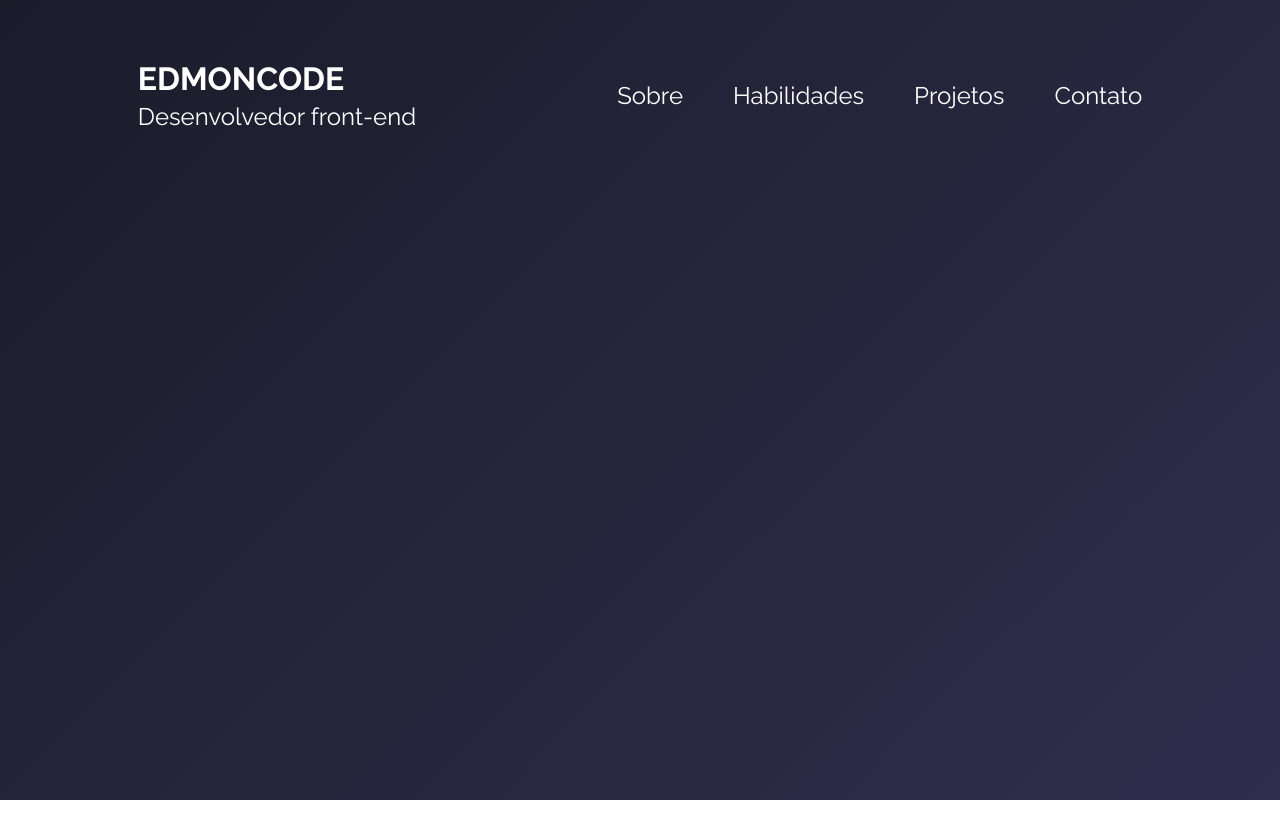
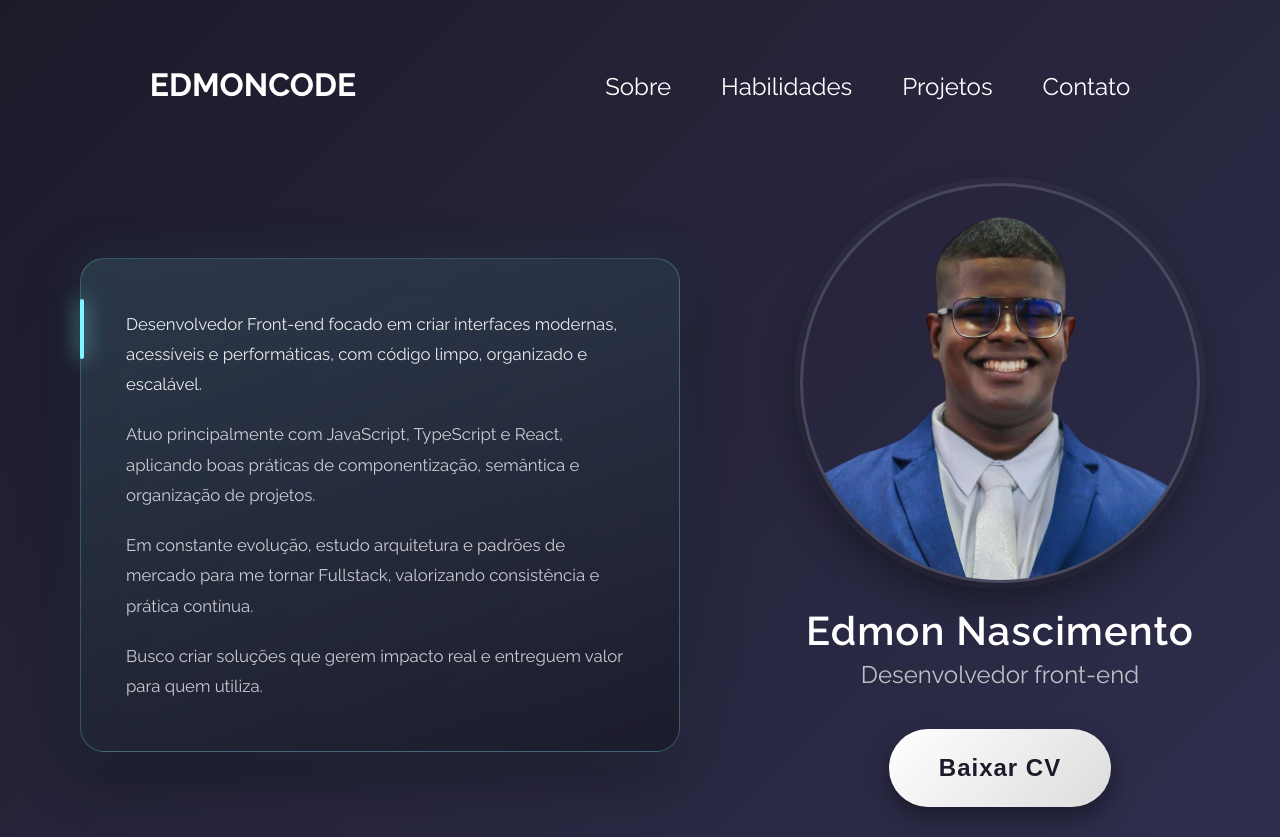
Before and after one commit to Edmon-Nascimento/Portfolio-Edmoncode, a React (Vite) app: page / in a window 1280 px wide. Before the commit the page ends 800 px from the top, so only its background shows below. Built offline with nearby package versions, Linux system fonts and the light colour scheme.

Commit message:
feat: add section about on home page

```diff
--- a/src/components/header/header.module.css
+++ b/src/components/header/header.module.css
@@ -64,12 +64,21 @@ img.inactive{
     pointer-events: auto;
 }
 
-aside{
-    background-color: rgba(127, 246, 255, 0.35);
-    backdrop-filter: blur(10px);
+aside {
+    background: linear-gradient(
+        180deg,
+        rgba(127, 246, 255, 0.18) 0%,
+        rgba(20, 25, 40, 0.85) 100%
+    );
 
-    width: 50vw;
-    height: 100dvh;
+    backdrop-filter: blur(20px);
+    -webkit-backdrop-filter: blur(20px);
+
+    border-left: 1px solid rgba(127, 246, 255, 0.25);
+
+    width: 75vw;
+    max-width: 380px;
+    height: 100vh;
 
     position: fixed;
     right: 0;
@@ -80,35 +89,67 @@ aside{
     opacity: 0;
     pointer-events: none;
 
-    transition: transform .4s ease, opacity .3s ease;
+    padding: 60px 30px;
+
+    box-shadow:
+        -10px 0 40px rgba(127, 246, 255, 0.25);
+
+    transition: transform .45s cubic-bezier(.77,0,.18,1),
+                opacity .3s ease;
 }
 
-aside.active{
+aside.active {
     transform: translateX(0);
     opacity: 1;
     pointer-events: auto;
 
     display: flex;
-    flex-flow: column;
-    gap: 30px;
-    padding-left: 20px;
+    flex-direction: column;
+    gap: 40px;
 }
 
-aside .menuBtn{
-    margin-top: 60px;
+aside .menuBtn {
     width: 50px;
+    margin-bottom: 40px;
+}
+aside a {
+    position: relative;
+    text-decoration: none;
+    font-size: 1.4rem;
+    font-weight: 600;
+    color: rgba(255,255,255,0.85);
+    letter-spacing: 2px;
+    text-transform: uppercase;
+
+    transition: color .3s ease, transform .3s ease;
 }
 
-aside a{
-    text-decoration: none;
-    color: #fff;
-    font-size: 1.5em;
-    font-weight: bold;
+aside a::after {
+    content: "";
+    position: absolute;
+    left: 0;
+    bottom: -6px;
+    width: 100%;
+    height: 2px;
+    background: #7ff6ff;
+
+    transform: scaleX(0);
+    transform-origin: left;
+    transition: transform .3s ease;
 }
 
-aside a:first-child{
-    margin-top: 100px;
+aside a:active {
+    transform: translateX(5px);
 }
+
+aside a:hover {
+    color: #7ff6ff;
+}
+
+aside a:hover::after {
+    transform: scaleX(1);
+}
+
 
 @media screen and (min-width:768px) {
     header{
--- a/src/components/header/header.tsx
+++ b/src/components/header/header.tsx
@@ -1,7 +1,7 @@
 import styles from './header.module.css'
 import menuIcon from '../../assets/images/icons/bars-solid-full.svg'
 import closeIcon from '../../assets/images/icons/x-solid-full.svg'
-import { useState, useEffect } from 'react'
+import { useState } from 'react'
 
 export default function Header(){
 
@@ -12,7 +12,6 @@ export default function Header(){
         <header>
             <div className={`${styles.name} ${isMenuOpen? styles.hideName: ""}`}>
                 <h1>EDMONCODE</h1>
-                <span>Desenvolvedor front-end</span>
             </div>
 
             {/* Menu mobile */}
--- a/src/index.css
+++ b/src/index.css
@@ -7,7 +7,7 @@
 }
 
 body{
-    height: 100dvh;
+    height: 100%;
     display: flex;
     flex-flow: column;
     font-family: "Raleway", Arial, Helvetica ,sans-serif;
--- a/src/main.tsx
+++ b/src/main.tsx
@@ -1,10 +1,7 @@
-import { StrictMode } from 'react'
 import { createRoot } from 'react-dom/client'
 import './index.css'
 import App from './App.tsx'
 
 createRoot(document.getElementById('root')!).render(
-
     <App />
-
 )
--- /dev/null
+++ b/src/pages/home.module.css
@@ -0,0 +1,212 @@
+main {
+    display: flex;
+    flex-direction: column;
+    align-items: center;
+    justify-content: center;
+    padding: 10px 24px;
+    text-align: center;
+}
+
+.profile {
+    display: flex;
+    flex-direction: column;
+    align-items: center;
+    gap: 24px;
+}
+
+.profile img {
+    width: 250px;
+    height: 250px;
+    object-fit: cover;
+    object-position: 0 -10px;
+    border-radius: 50%;
+
+    border: 3px solid rgba(255, 255, 255, 0.15);
+
+    box-shadow:
+        0 0 0 6px rgba(255, 255, 255, 0.03),
+        0 20px 40px rgba(0, 0, 0, 0.4);
+
+}
+
+.name h2 {
+    font-size: 1.6rem;
+    font-weight: 600;
+    color: #fff;
+    letter-spacing: 1px;
+}
+
+.name p {
+    font-size: 1rem;
+    font-weight: 400;
+    color: rgba(255, 255, 255, 0.7);
+    margin-top: 6px;
+}
+
+.cv {
+    margin-top: 40px;
+}
+
+.downloadcv {
+    padding: 14px 28px;
+
+    border-radius: 999px;
+    border: none;
+
+    cursor: pointer;
+
+    background: linear-gradient(
+        135deg,
+        #ffffff 0%,
+        #dcdcdc 100%
+    );
+
+    box-shadow:
+        0 10px 25px rgba(0, 0, 0, 0.4);
+
+    transition: all .3s ease;
+
+    margin-bottom: 20px;
+}
+
+.downloadcv a{
+    text-decoration: none;
+     font-size: 0.95rem;
+    font-weight: 600;
+    letter-spacing: 1px;
+    color: #1C1B2A;
+}
+
+.sobre {
+    margin: 30px 24px;
+    padding: 32px 24px;
+    border-radius: 24px;
+
+    background: linear-gradient(
+        145deg,
+        rgba(127, 246, 255, 0.08),
+        rgba(255, 255, 255, 0.03)
+    );
+
+    backdrop-filter: blur(12px);
+    border: 1px solid rgba(127, 246, 255, 0.2);
+
+    box-shadow:
+        0 0 40px rgba(127, 246, 255, 0.08),
+        0 20px 60px rgba(0, 0, 0, 0.4);
+
+    display: flex;
+    flex-direction: column;
+    gap: 20px;
+}
+
+.sobre p {
+    font-size: 0.95rem;
+    line-height: 1.7;
+    color: rgba(255, 255, 255, 0.85);
+    font-weight: 400;
+    text-align: justify;
+    line-height: 150%;
+}
+
+
+@media screen and (min-width:768px) {
+
+    .profile img{
+        width: 400px;
+        height: 400px;
+    }
+
+    .name h2 {
+        font-size: 2.5rem;
+    }
+
+    .name p {
+        font-size: 1.5rem;
+    }
+
+    .downloadcv {
+        padding: 25px 50px;
+    }
+
+    .downloadcv a{
+        font-size: 1.5rem;
+    }
+
+    .sobre{
+        width: 75vw;
+        padding: 32px 30px;
+    }
+
+    .sobre p{
+        font-size: 1.5rem;
+    }
+
+}
+
+@media screen and (min-width:992px) {
+
+    .profilecontainer{
+        display: flex;
+        flex-flow: row-reverse;
+        align-items: center;
+        justify-content: center;
+        gap: 120px;
+        max-width: 1200px;
+        margin: 0 auto;
+    }
+
+    .sobre{
+        width: 600px;
+        padding: 50px 45px;
+        margin: 0;
+
+        position: relative;
+
+        background: linear-gradient(
+            160deg,
+            rgba(127, 246, 255, 0.12),
+            rgba(20, 20, 30, 0.6)
+        );
+
+        border: 1px solid rgba(127, 246, 255, 0.25);
+
+        box-shadow:
+            0 0 60px rgba(127, 246, 255, 0.15),
+            0 30px 80px rgba(0, 0, 0, 0.6);
+
+        backdrop-filter: blur(18px);
+
+        transition: transform .4s ease, box-shadow .4s ease;
+    }
+
+    .sobre:hover{
+        transform: translateY(-8px);
+        box-shadow:
+            0 0 90px rgba(127, 246, 255, 0.25),
+            0 40px 100px rgba(0, 0, 0, 0.7);
+    }
+
+    .sobre::before{
+        content: "";
+        position: absolute;
+        left: -1px;
+        top: 40px;
+        width: 4px;
+        height: 60px;
+        background: #7ff6ff;
+        border-radius: 10px;
+        box-shadow: 0 0 20px #7ff6ff;
+    }
+
+    .sobre p{
+        font-size: 1.05rem;
+        line-height: 1.8;
+        color: rgba(255, 255, 255, 0.9);
+        text-align: left;
+    }
+
+    .sobre p + p{
+        opacity: 0.85;
+    }
+}
--- a/src/pages/home.tsx
+++ b/src/pages/home.tsx
@@ -1,6 +1,38 @@
+import styles from './home.module.css'
+import profile from '../assets/images/profile.png'
+import cv from '../assets/doc/Currículo - Edmon Nascimento.pdf'
+
 export default function Home(){
     return(
         <main>
+            <div className={styles.profilecontainer}>
+                <div>
+                    <div className={styles.profile}>
+                        <img src={profile} alt="Edmon Nascimento - Desenvolvedor front-end" />
+                        <div className={styles.name}>
+                            <h2>Edmon Nascimento</h2>
+                            <p>Desenvolvedor front-end</p>
+                        </div>
+                    </div>
+
+                    <div className={styles.cv}>
+                        <button className={styles.downloadcv}><a href={cv}>Baixar CV</a>
+                        </button>
+                    </div>
+                </div>
+
+                <div className={styles.sobre}>
+                    <p>Desenvolvedor Front-end focado em criar interfaces modernas, acessíveis e performáticas, com código limpo, organizado e escalável.</p>
+
+                    <p>Atuo principalmente com JavaScript, TypeScript e React, aplicando boas práticas de componentização, semântica e organização de projetos.</p>
+
+                    <p>Em constante evolução, estudo arquitetura e padrões de mercado para me tornar Fullstack, valorizando consistência e prática contínua.</p>
+
+                    <p>Busco criar soluções que gerem impacto real e entreguem valor para quem utiliza.</p>
+                </div>
+
+            </div>
+
 
         </main>
     )
```
Also changed, not shown: src/assets/images/profile.png.
